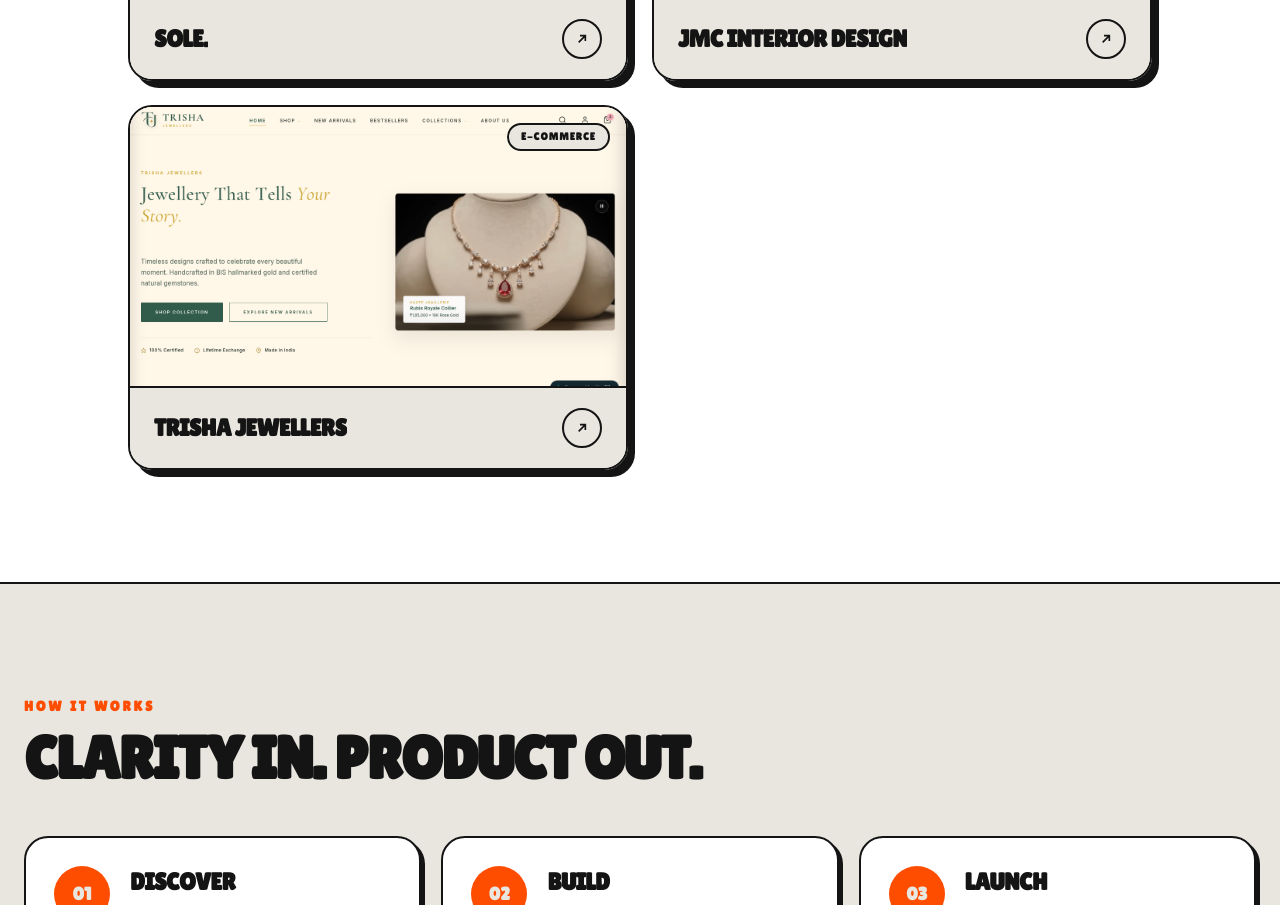
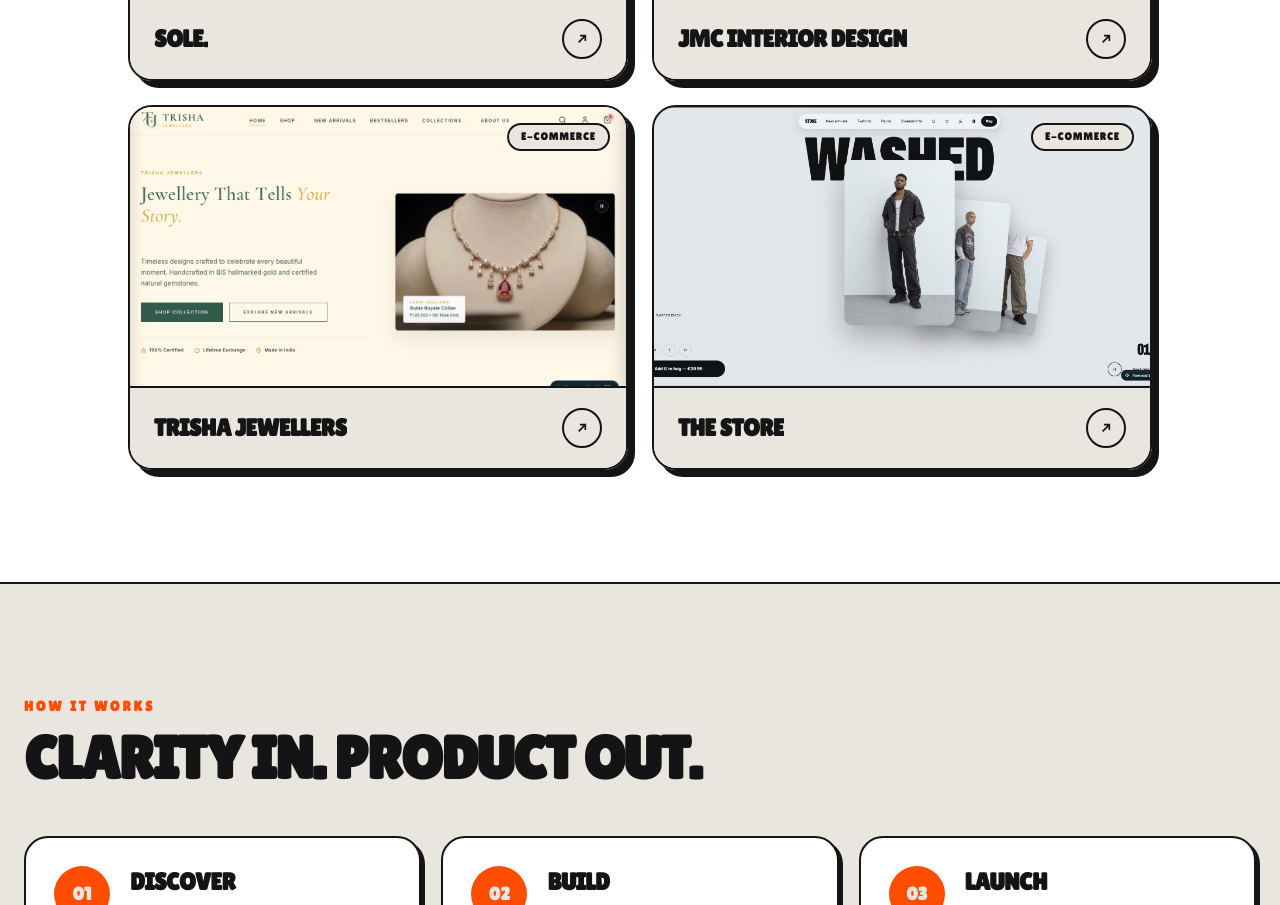
Before and after one commit to vaibhav1960/builtbyus, a website: page index.html in a window 1280 px wide. Shown: the part 3666-4571 px from the top of the page. Drawn offline with nearby package versions, Linux system fonts and the light colour scheme; a web font is replaced by a local one.

Commit message:
Add The Store project to portfolio

```diff
--- a/index.html
+++ b/index.html
@@ -899,6 +899,23 @@
             </div>
           </a>
 
+          <!-- Project 4: THE STORE -->
+          <a href="https://ecommerce-store-9d2a47.netlify.app/" target="_blank" rel="noopener noreferrer" class="group block overflow-hidden rounded-xl border-2 border-ink shadow-[4px_4px_0_0_#141414] transition-all hover:-translate-y-1 sm:rounded-3xl sm:shadow-[7px_7px_0_0_#141414]">
+            <div class="relative flex aspect-[16/9] items-center justify-center overflow-hidden bg-ink text-cream">
+              <span class="font-display text-[3.25rem] font-black tracking-tighter opacity-90 sm:text-[6rem]">THE STORE</span>
+              <img src="/work/washed.png" alt="The Store - Streetwear &amp; Apparel E-Commerce Store" width="1024" height="513" loading="lazy" decoding="async" class="absolute inset-0 h-full w-full object-cover transition-transform duration-300 group-hover:scale-105" />
+              <span class="absolute right-2 top-2 rounded-full border-2 border-ink bg-cream px-2 py-0.5 font-display text-[0.55rem] font-bold tracking-[0.1em] text-ink sm:right-4 sm:top-4 sm:px-3 sm:py-1 sm:text-[0.65rem]">E-COMMERCE</span>
+            </div>
+            <div class="flex items-center justify-between gap-2 border-t-2 border-ink bg-cream px-4 py-3 sm:px-6 sm:py-5">
+              <h3 class="truncate font-display text-sm font-black tracking-tight sm:text-xl lg:text-2xl">THE STORE</h3>
+              <span class="grid size-7 shrink-0 place-items-center rounded-full border-2 border-ink transition-colors group-hover:bg-orange group-hover:text-cream sm:size-10">
+                <svg viewBox="0 0 24 24" class="size-3 transition-transform group-hover:translate-x-0.5 group-hover:-translate-y-0.5 sm:size-4" fill="none" stroke="currentColor" stroke-width="2.5">
+                  <path d="M7 17L17 7M9 7h8v8"></path>
+                </svg>
+              </span>
+            </div>
+          </a>
+
         </div>
       </div>
     </section>
```
Also changed, not shown: work/washed.png (added).
